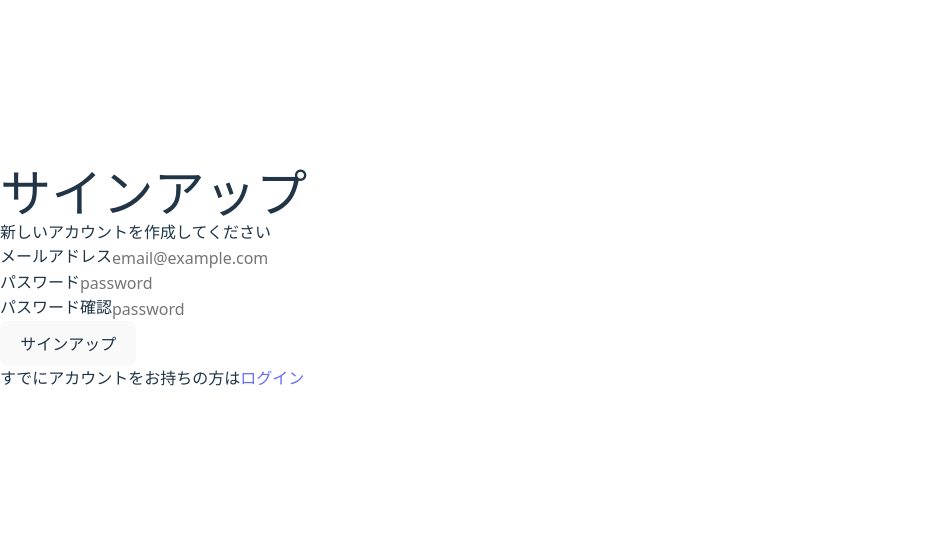
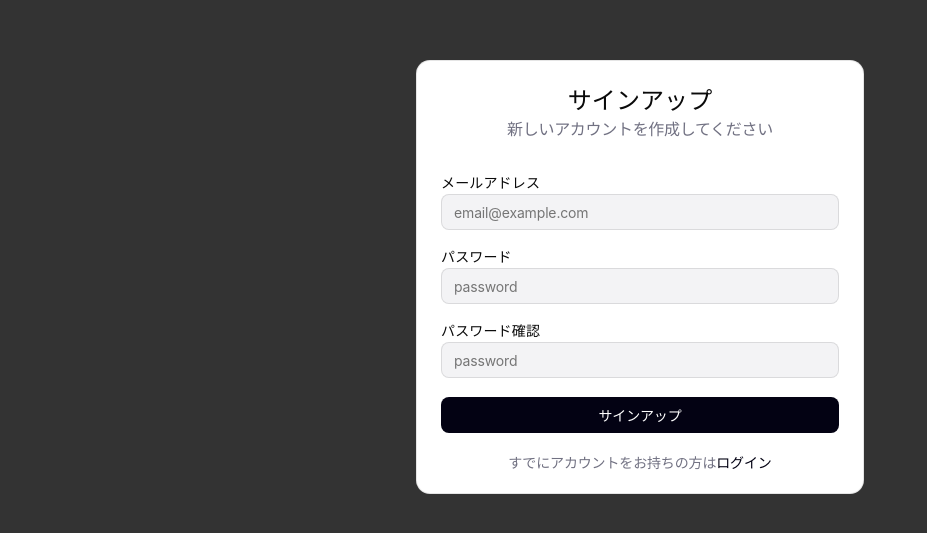
Before and after one commit to tsutsumi2230105/todo-app-with-auth, a React (Vite) app: page /signup in a window 1280 px wide. Shown: the part 123-656 px from the top of the page, without its empty margins (0-927 px from the left). Built offline with nearby package versions, Linux system fonts and the light colour scheme.

Commit message:
style:サインアップページへのスタイリング

```diff
--- a/src/components/SignUp/SignUp.scss
+++ b/src/components/SignUp/SignUp.scss
@@ -0,0 +1,136 @@
+%font-inter {
+  font-family: Inter;
+}
+
+@mixin input-base {
+  width: 398px;
+  height: 36px;
+  padding: 4px 12px;
+  border-radius: 8px;
+  border: 1px solid rgba(0, 0, 0, 0.1);
+  background-color: #f3f3f5;
+
+  @extend %font-inter;
+  font-weight: 400;
+  font-size: 14px;
+  letter-spacing: -0.15px;
+  line-height: 100%;
+}
+
+.signup__page {
+  min-height: 100vh;
+  min-width: 100vw;
+  background-color: #333;
+  display: flex;
+  align-items: center;
+  justify-content: center;
+
+  .signup__component {
+    background-color: #fff;
+    width: 448px;
+    height: 434px;
+    border-radius: 14px;
+    border: 1px solid rgba(0, 0, 0, 0.1);
+    display: flex;
+    flex-direction: column;
+    gap: 21px;
+
+    .signup__heading {
+      width: 446px;
+      height: 90px;
+      padding: 24px 24px 0;
+
+      .signup__title,
+      .signup__subtitle {
+        @extend %font-inter;
+        text-align: center;
+      }
+
+      .signup__title {
+        color: #0a0a0a;
+        font-weight: 500;
+        font-size: 24px;
+        line-height: 32px;
+        letter-spacing: 0.07px;
+      }
+
+      .signup__subtitle {
+        color: #717182;
+        font-weight: 400;
+        font-size: 16px;
+        line-height: 24px;
+        letter-spacing: -0.31px;
+      }
+    }
+
+    .signup__form {
+      width: 446px;
+      height: 206px;
+      padding: 0 24px;
+      display: flex;
+      flex-direction: column;
+      gap: 16px;
+
+      .signup__field {
+        height: 58px;
+
+        .signup__label {
+          color: #0a0a0a;
+          @extend %font-inter;
+          font-weight: 500;
+          font-size: 14px;
+          line-height: 14px;
+          letter-spacing: 0.15px;
+        }
+
+        .signup__input {
+          @include input-base;
+        }
+      }
+    }
+
+    .signup__action {
+      width: 446px;
+      height: 96px;
+      padding: 0 0 24px;
+      display: flex;
+      flex-direction: column;
+      gap: 20px;
+
+      .signup__button {
+        background-color: #030213;
+        width: 398px;
+        height: 36px;
+        padding: 8px 16px;
+        margin: 0 auto;
+        display: block;
+
+        color: #fff;
+        @extend %font-inter;
+        font-weight: 500;
+        font-size: 14px;
+        line-height: 20px;
+        letter-spacing: -0.15px;
+        text-align: center;
+      }
+
+      p,
+      .signup__link {
+        @extend %font-inter;
+        font-weight: 400;
+        font-size: 14px;
+        line-height: 20px;
+        letter-spacing: -0.15px;
+        text-align: center;
+      }
+
+      p {
+        color: #717182;
+      }
+
+      .signup__link {
+        color: #030213;
+      }
+    }
+  }
+}
```
